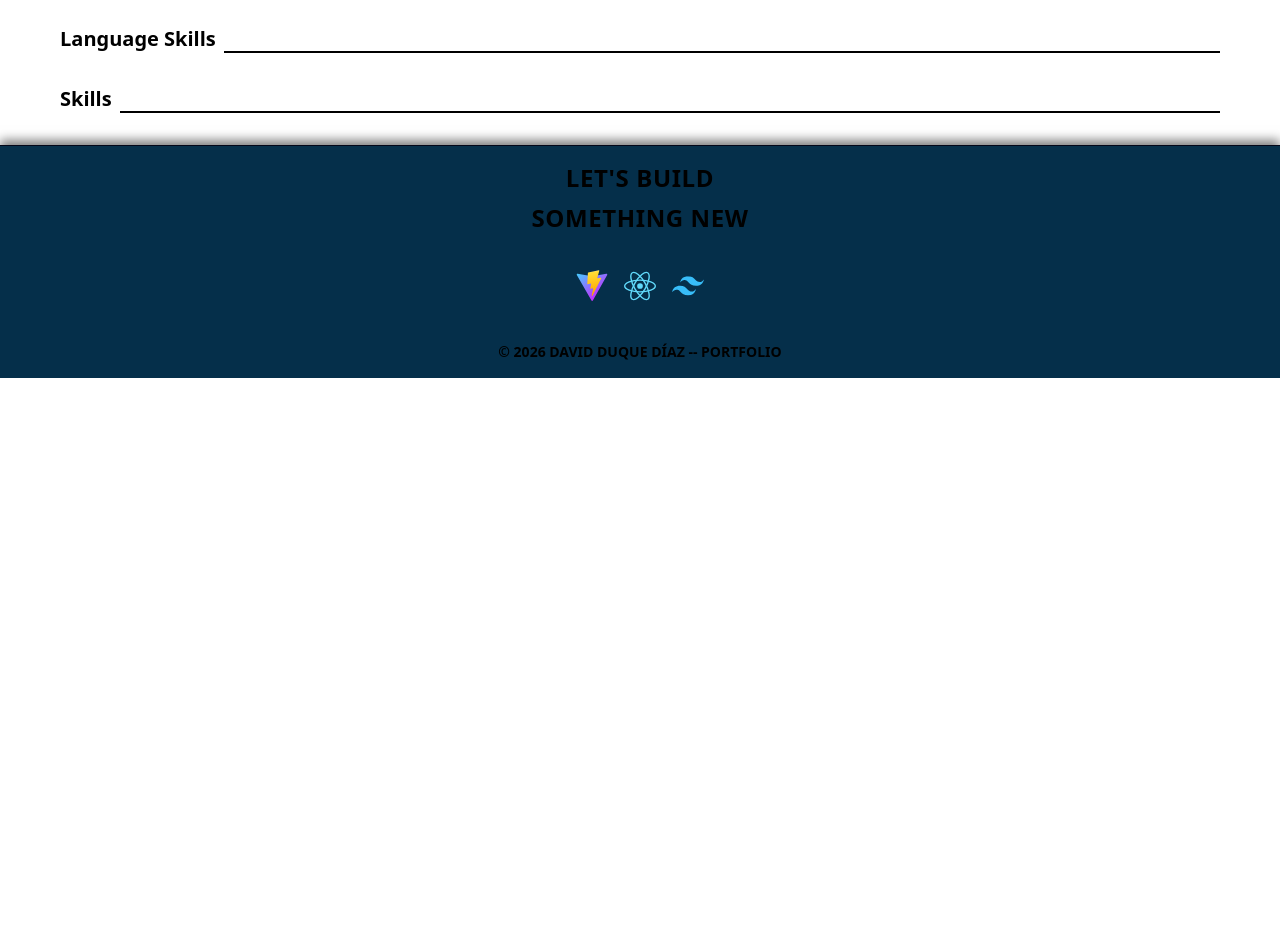
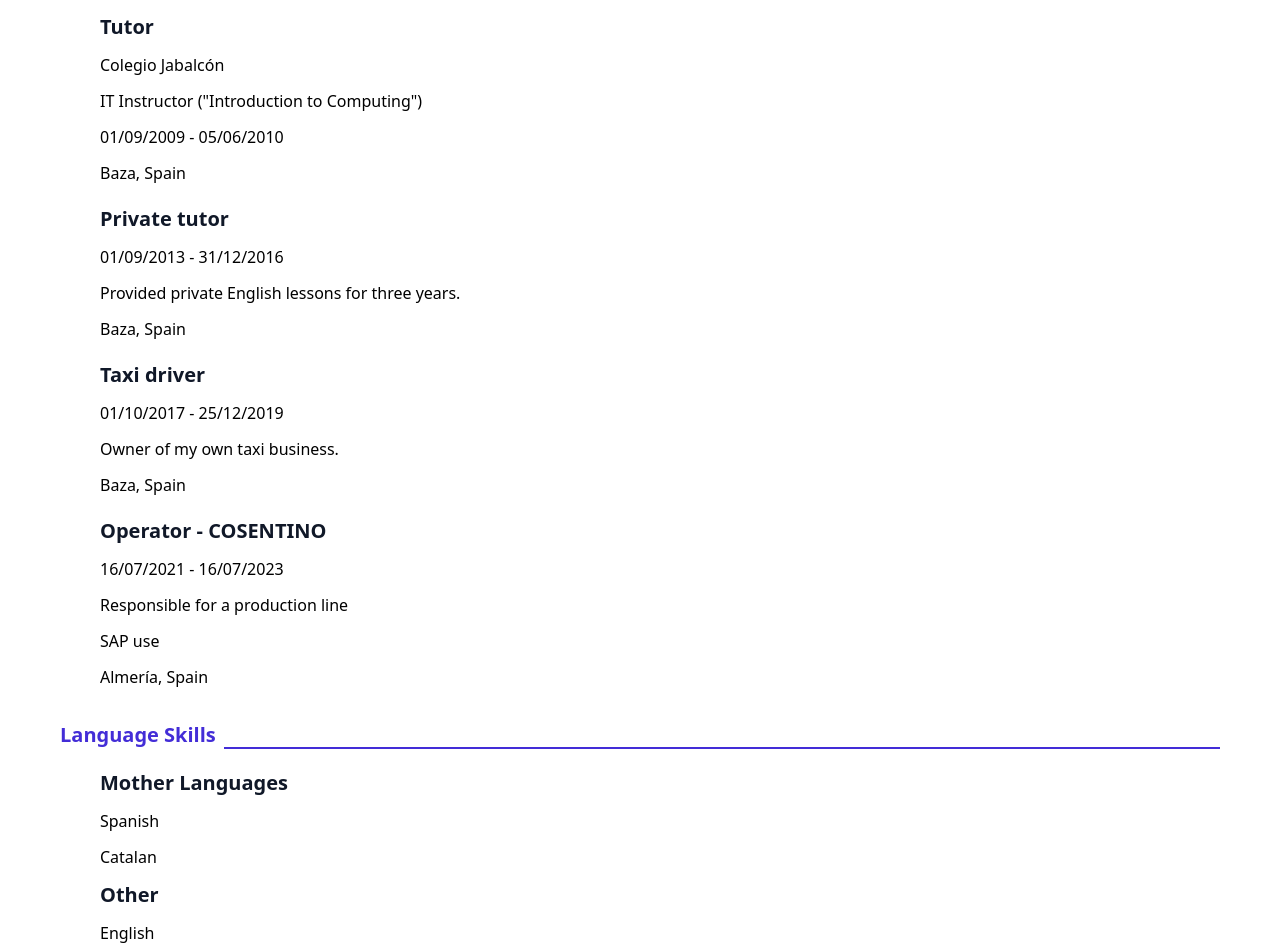
Before and after one commit to memnochdavid/memnochdavid.github.io, a React (Vite) app: page / in a window 1280 px wide. Shown: the part 1260-2212 px from the top of the page. Before the commit the page ends 1638 px from the top, so only its background shows below. Built offline with nearby package versions, Linux system fonts and the light colour scheme.

Commit message:
FUNCIONA BITCH

```diff
--- a/src/App.jsx
+++ b/src/App.jsx
@@ -59,13 +59,47 @@ export default function App() {
                 <section className= "flex flex-col px-15 justify-start items-start gap-5
                     w-full">
                     <Separator text = "Work experience" color = "indigo" />
+                    <div className="flex flex-col items-start gap-3 px-10">
+                        <p className="text-xl font-bold text-gray-900">Tutor</p>
+                        <p>Colegio Jabalcón</p>
+                        <p>IT Instructor ("Introduction to Computing")</p>
+                        <p>01/09/2009 - 05/06/2010</p>
+                        <p>Baza, Spain</p>
+                    </div>
 
+                    <div className="flex flex-col items-start gap-3 px-10">
+                        <p className="text-xl font-bold text-gray-900">Private tutor</p>
+                        <p>01/09/2013 - 31/12/2016</p>
+                        <p>Provided private English lessons for three years.</p>
+                        <p>Baza, Spain</p>
+                    </div>
+
+                    <div className="flex flex-col items-start gap-3 px-10">
+                        <p className="text-xl font-bold text-gray-900">Taxi driver</p>
+                        <p>01/10/2017 - 25/12/2019</p>
+                        <p>Owner of my own taxi business.</p>
+                        <p>Baza, Spain</p>
+                    </div>
+
+                    <div className="flex flex-col items-start gap-3 px-10">
+                        <p className="text-xl font-bold text-gray-900">Operator - COSENTINO</p>
+                        <p>16/07/2021 - 16/07/2023</p>
+                        <p>Responsible for a production line</p>
+                        <p>SAP use</p>
+                        <p>Almería, Spain</p>
+                    </div>
                 </section>
 
                 <section className= "flex flex-col px-15 justify-start items-start gap-5
                     w-full">
                     <Separator text = "Language Skills" color = "indigo" />
-
+                    <div className="flex flex-col items-start gap-3 px-10">
+                        <p className="text-xl font-bold text-gray-900">Mother Languages</p>
+                        <p>Spanish</p>
+                        <p>Catalan</p>
+                        <p className="text-xl font-bold text-gray-900">Other</p>
+                        <p>English</p>
+                    </div>
                 </section>
 
                 <section className= "flex flex-col px-15 justify-start items-start gap-5
--- a/tailwind.confing.js
+++ b/tailwind.config.js
@@ -8,6 +8,4 @@ export default {
         extend: {},
     },
     plugins: [],
-    pattern: /(border|text|bg|hover:bg|ring|hover:border)-(.+)-(\d{2,3})/
-
 }
```
Also changed, not shown: src/assets/lib.js (+28 -0 lines).
